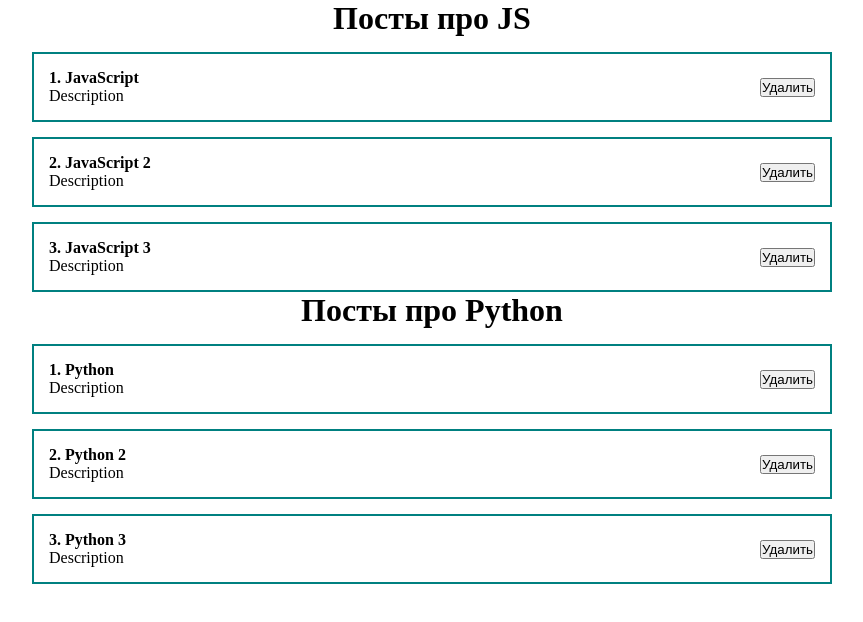
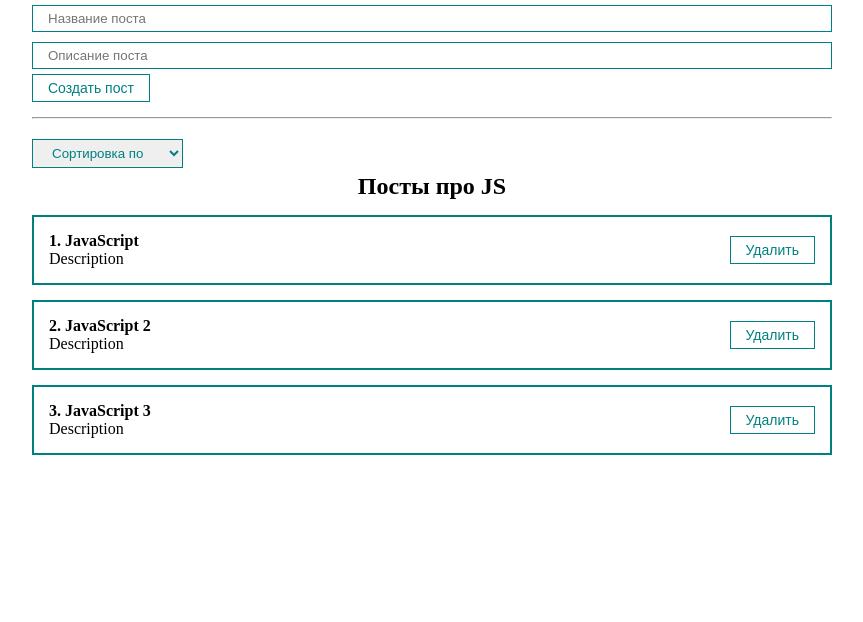
Before and after one commit to satu1kaa/react-first-project, a React (Create React App) app: page / in a window 1280 px wide. Shown: the top 622 px of the page, without its empty margins (208-1071 px from the left). Built offline with nearby package versions, Linux system fonts and the light colour scheme.

Commit message:
half way point

```diff
--- a/package.json
+++ b/package.json
@@ -9,7 +9,8 @@
     "react": "^18.2.0",
     "react-dom": "^18.2.0",
     "react-scripts": "5.0.1",
-    "web-vitals": "^2.1.4"
+    "web-vitals": "^2.1.4",
+    "webpack": "^5.88.1"
   },
   "scripts": {
     "start": "react-scripts start",
--- a/src/App.js
+++ b/src/App.js
@@ -1,9 +1,9 @@
 import React, { useState } from 'react';
-// import Counter from './components/Counter'
-// import ClassCounter from './components/ClassCounter';
 import './styles/App.css';
-import PostItem from './components/PostItem';
 import PostList from './components/PostList';
+import PostForm from './components/PostForm'
+import MySelect from './components/UI/select/MySelect';
+
 
 function App() {
   const [posts, setPosts] = useState([
@@ -11,16 +11,48 @@
     { id: 2, title: 'JavaScript 2', body: 'Description' },
     { id: 3, title: 'JavaScript 3', body: 'Description' },
   ])
-  const [posts2, setPosts2] = useState([
-    { id: 1, title: 'Python', body: 'Description' },
-    { id: 2, title: 'Python 2', body: 'Description' },
-    { id: 3, title: 'Python 3', body: 'Description' },
-  ])
+
+  const [selectedSort, setSelectedSort] = useState('')
+
+  const createPost = (newPost) => {
+    setPosts([...posts, newPost])
+  }
+
+  // Получаем post из дочернего компонента
+  const removePost = (post) => {
+    setPosts(posts.filter(p => p.id !== post.id))
+  }
+
+  const sortPosts = (sort) => {
+    setSelectedSort(sort)
+    setPosts([...posts].sort((a,b) => a[sort].localeCompare(b[sort])))
+  }
 
   return (
     <div className="App">
-      <PostList posts={posts} title="Посты про JS" />
-      <PostList posts={posts2} title="Посты про Python" />
+      <PostForm create={createPost} />
+      <hr style={{ margin: '15px 0px' }} />
+      <div>
+        <MySelect
+          value={selectedSort}
+          onChange={sortPosts}
+          defaultValue='Сортировка по'
+          options={[
+            { value: 'title', name: 'По названию' },
+            { value: 'body', name: 'По содержанию' },
+          ]}
+
+        />
+      </div>
+      {posts.length
+        ?
+        <PostList remove={removePost} posts={posts} title="Посты про JS" />
+        :
+        <h2 style={{ textAlign: 'center' }}>
+          Посты не найдены!
+        </h2>
+      }
+
     </div>
   );
 }
--- /dev/null
+++ b/src/components/PostForm.jsx
@@ -0,0 +1,43 @@
+import React, { useState } from 'react'
+import MyButton from './UI/button/MyButton'
+import MyInput from './UI/input/MyInput'
+
+const PostForm = ({create}) => {
+    const [post, setPost] = useState({ title: '', body: '' })
+
+    const addNewPost = (e) => {
+        e.preventDefault();
+        const newPost = {
+            ...post, id: Date.now()
+        }
+        create(newPost)
+        setPost({ title: '', body: '' })
+      }
+
+    return (
+            <form>
+        {/* {Управляемый компонент} */}
+        <MyInput
+          value={post.title}
+          onChange={e => setPost({...post, title: e.target.value})}
+          type='text'
+          placeholder='Название поста'
+        />
+        <MyInput
+          value={post.body}
+          onChange={e => setPost({...post, body: e.target.value})}
+          type='text'
+          placeholder='Описание поста'
+        />
+        {/* Неуправляемый/Неконтролируемый компонент
+        <MyInput
+          ref={bodyInputRef}
+          type='text'
+          placeholder='Описание поста'
+        /> */}
+        <MyButton onClick={addNewPost}>Создать пост</MyButton>
+      </form>
+    )
+}
+
+export default PostForm
--- a/src/components/PostItem.jsx
+++ b/src/components/PostItem.jsx
@@ -1,17 +1,18 @@
 import React from "react";
+import MyButton from "./UI/button/MyButton";
 
 const PostItem = (props) => {
 
     return (
     <div className='post'>
         <div className='post__content'>
-          <strong>{props.post.id}. {props.post.title}</strong>
+          <strong>{props.number}. {props.post.title}</strong>
           <div>
             {props.post.body}
           </div>
         </div>
         <div className='post__btns'>
-          <button>Удалить</button>
+          <MyButton onClick={() => props.remove(props.post)}>Удалить</MyButton>
         </div>
     </div>
     );
--- a/src/components/PostList.jsx
+++ b/src/components/PostList.jsx
@@ -1,14 +1,14 @@
 import React from 'react';
 import PostItem from './PostItem';
 
-const PostList = ({posts, title}) => {
+const PostList = ({posts, title, remove}) => {
     return (
         <div>
-            <h1 style={{ textAlign: 'center' }}>
+            <h2 style={{ textAlign: 'center' }}>
                 {title}
-            </h1>
-            {posts.map(post =>
-                <PostItem post={post} key={post.id} />
+            </h2>
+            {posts.map((post,index) =>
+                <PostItem remove={remove} number={ index+1 } post={post} key={post.id} />
             )}
         </div>
     );
--- /dev/null
+++ b/src/components/UI/button/MyButton.jsx
@@ -0,0 +1,12 @@
+import React from "react";
+import classes from './MyButton.module.css'
+
+const MyButton = ({children, ...props}) => {
+    return (
+        <button {...props} className={classes.myBtn}>
+            {children}
+        </button>
+    )
+}
+
+export default MyButton;
--- /dev/null
+++ b/src/components/UI/button/MyButton.module.css
@@ -0,0 +1,8 @@
+.myBtn {
+    padding: 5px 15px;
+    color: teal;
+    font-size: 14px;
+    background: transparent;
+    border: 1px solid teal;
+    cursor: pointer;
+}
--- /dev/null
+++ b/src/components/UI/input/MyInput.jsx
@@ -0,0 +1,10 @@
+import React from "react";
+import classes from "./MyInput.module.css";
+
+const MyInput = React.forwardRef((props, ref) => {
+    return (
+        <input ref={ref} className={classes.myInput} {...props}/>
+    )
+})
+
+export default MyInput;
--- /dev/null
+++ b/src/components/UI/input/MyInput.module.css
@@ -0,0 +1,6 @@
+.myInput {
+    width: 100%;
+    padding: 5px 15px;
+    margin: 5px 0;
+    border: 1px solid teal;
+}
--- /dev/null
+++ b/src/components/UI/select/MySelect.jsx
@@ -0,0 +1,21 @@
+import React from 'react'
+import classes from './MySelect.module.css'
+
+const MySelect = ({options, defaultValue, value, onChange}) => {
+    return (
+        <select
+            value={value}
+            className={classes.mySelect}
+            onChange={event => onChange(event.target.value)}
+        >
+            <option disabled value="">{defaultValue}</option>
+            {options.map(option =>
+                <option key={option.value} value={option.value}>
+                    {option.name}
+                </option>
+            )}
+        </select>
+    )
+}
+
+export default MySelect;
--- /dev/null
+++ b/src/components/UI/select/MySelect.module.css
@@ -0,0 +1,6 @@
+.mySelect {
+    padding: 5px 15px;
+    margin: 5px 0;
+    border: 1px solid teal;
+    color: teal;
+}
```
Also changed, not shown: 1 other file (tests, documents, lock files or other folders).
